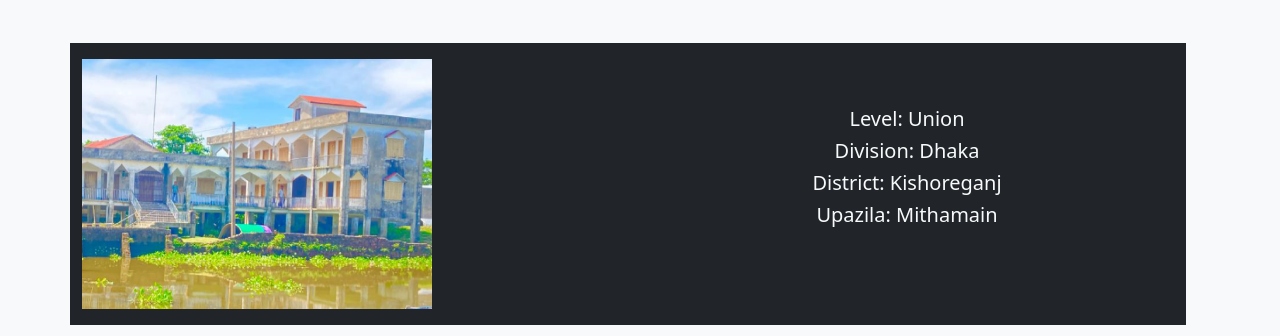
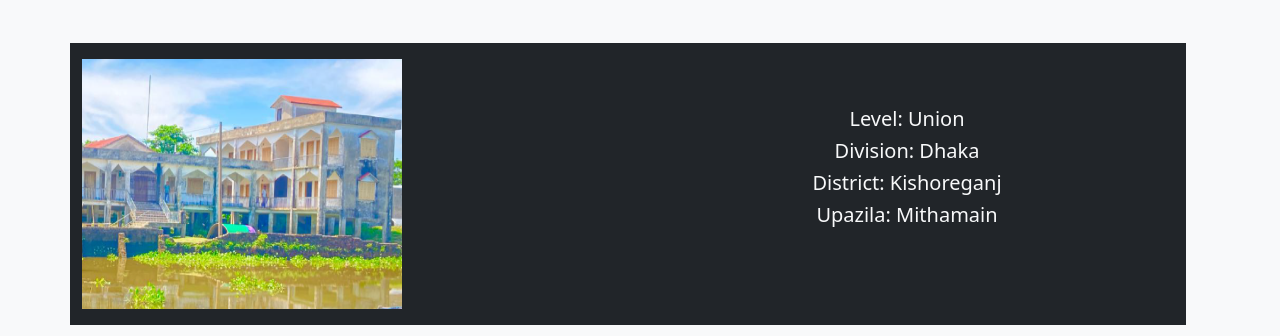
Before and after one commit to FariaChowdhury8/Mithamoin-Project, a plain HTML site: page boiraty.html in a window 1280 px wide. Shown: the part 101-437 px from the top of the page. Drawn offline with nearby package versions, Linux system fonts and the light colour scheme.

```diff
--- a/boiraty.html
+++ b/boiraty.html
@@ -13,7 +13,7 @@
     <h1 class="text-center text-primary mt-5">At a glance Boiraty Union...</h1>
     <div class="col-12 row mt-5 bg-dark">
         <div class="col-md-6">
-            <img class="mt-3 mb-3" src="img/boiraty.png" height="250px" width="350px">
+            <img class="mt-3 mb-3" src="img/boiraty.png" height="250px" width="320px">
         </div>
         <div class="col-md-6 text-center justify-content-center mt-5 mb-3 p-3 text-light">
             <h5>Level: Union</h5>
```
